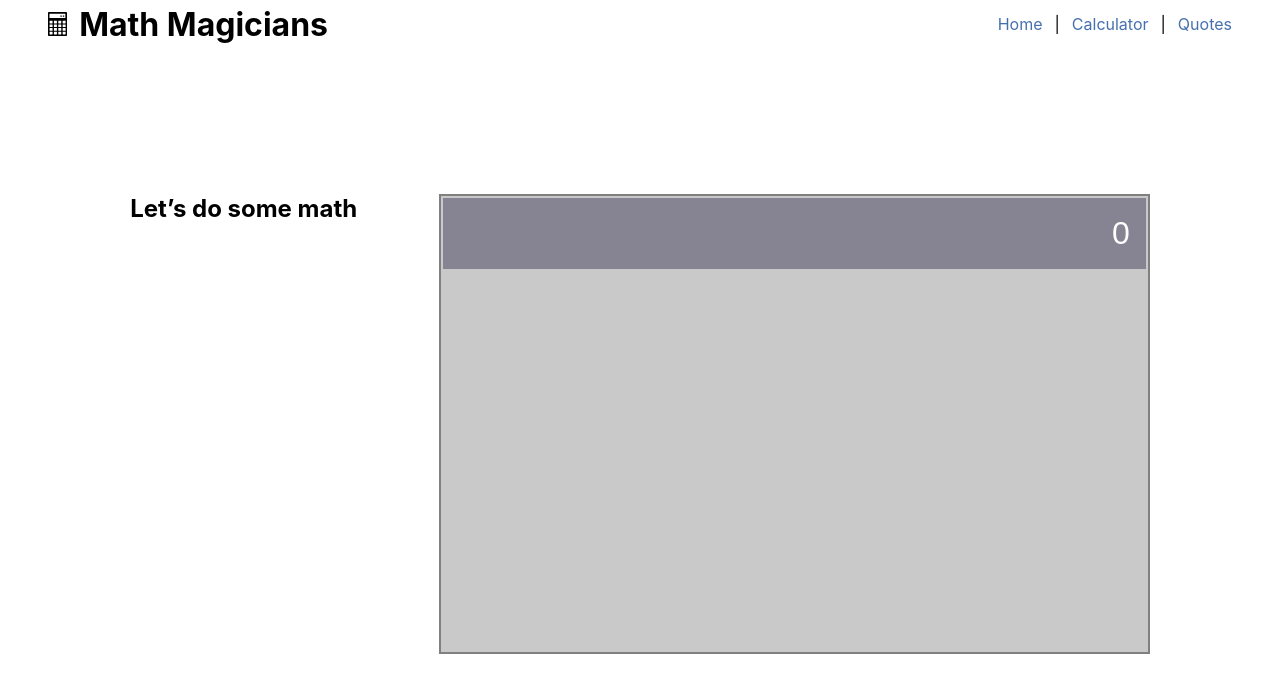
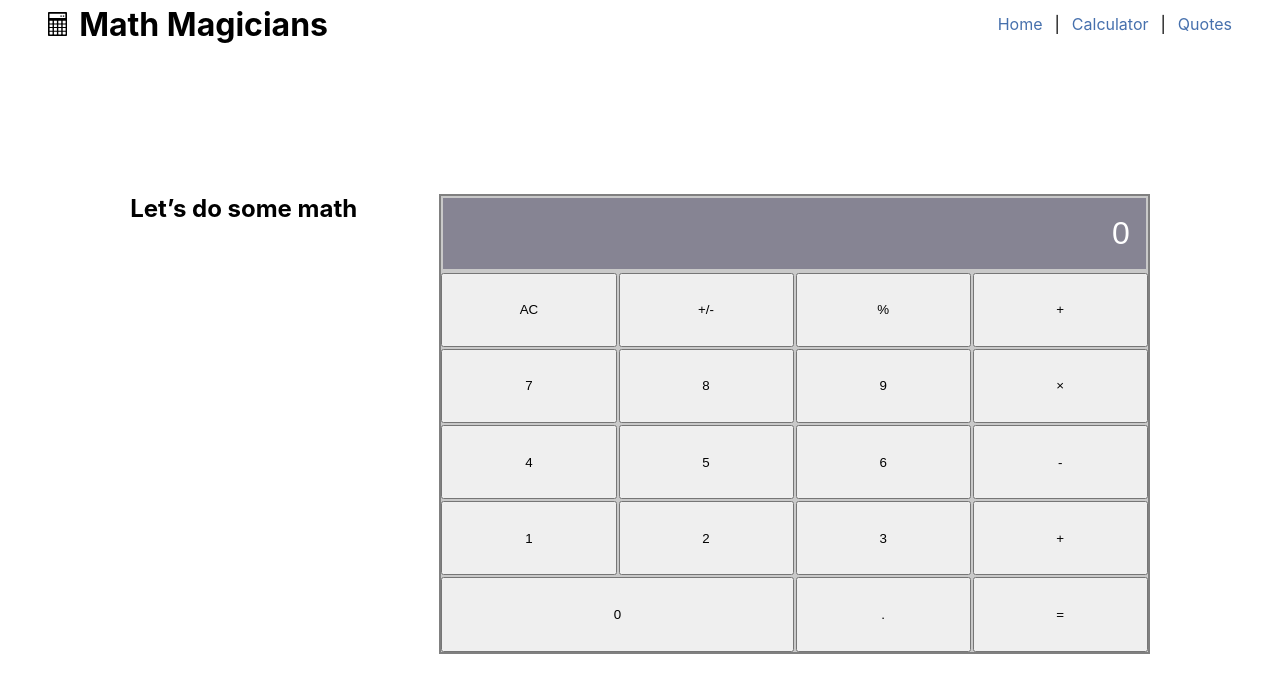
Before and after one commit to Sboursen/math-magicians, a React (Create React App) app: page / in a window 1280 px wide. Shown: the top 692 px of the page. Built offline with nearby package versions, Linux system fonts and the light colour scheme.

Commit message:
Add buttons to calculator

```diff
--- a/src/components/button.js
+++ b/src/components/button.js
@@ -6,19 +6,28 @@ export default class Button extends React.Component {
   constructor(props) {
     super(props);
     this.text = props.text;
-    this.type = props.type;
+    this.position = props.position;
+    this.className = props.className;
   }
 
   render() {
     return (
-      <button type="button" className={`${this.type}`}>
+      <button
+        type="button"
+        className={`${this.type} ${this.className}`}
+      >
         {this.text}
       </button>
     );
   }
 }
 
+Button.defaultProps = {
+  className: '',
+};
+
 Button.propTypes = {
   text: PropTypes.string.isRequired,
-  type: PropTypes.string.isRequired,
+  position: PropTypes.string.isRequired,
+  className: PropTypes.string,
 };
--- a/src/components/calculator.css
+++ b/src/components/calculator.css
@@ -20,3 +20,7 @@
   padding: 0 1rem;
   text-align: right;
 }
+
+.wide-button {
+  grid-column: 1 / 3;
+}
--- a/src/components/calculator.js
+++ b/src/components/calculator.js
@@ -1,5 +1,6 @@
 /* eslint-disable react/prefer-stateless-function */
 import React from 'react';
+import Button from './button';
 import './calculator.css';
 
 export default class Calculator extends React.Component {
@@ -13,6 +14,29 @@ export default class Calculator extends React.Component {
           value={0}
           readOnly
         />
+        <Button position="main" text="AC" />
+        <Button position="main" text="+/-" />
+        <Button position="main" text="%" />
+        <Button position="aside" text="+" />
+        <Button position="main" text="7" />
+        <Button position="main" text="8" />
+        <Button position="main" text="9" />
+        <Button position="aside" text="&times;" />
+        <Button position="main" text="4" />
+        <Button position="main" text="5" />
+        <Button position="main" text="6" />
+        <Button position="aside" text="-" />
+        <Button position="main" text="1" />
+        <Button position="main" text="2" />
+        <Button position="main" text="3" />
+        <Button position="aside" text="+" />
+        <Button
+          position="main"
+          text="0"
+          className="wide-button"
+        />
+        <Button position="main" text="." />
+        <Button position="main" text="=" />
       </div>
     );
   }
```
